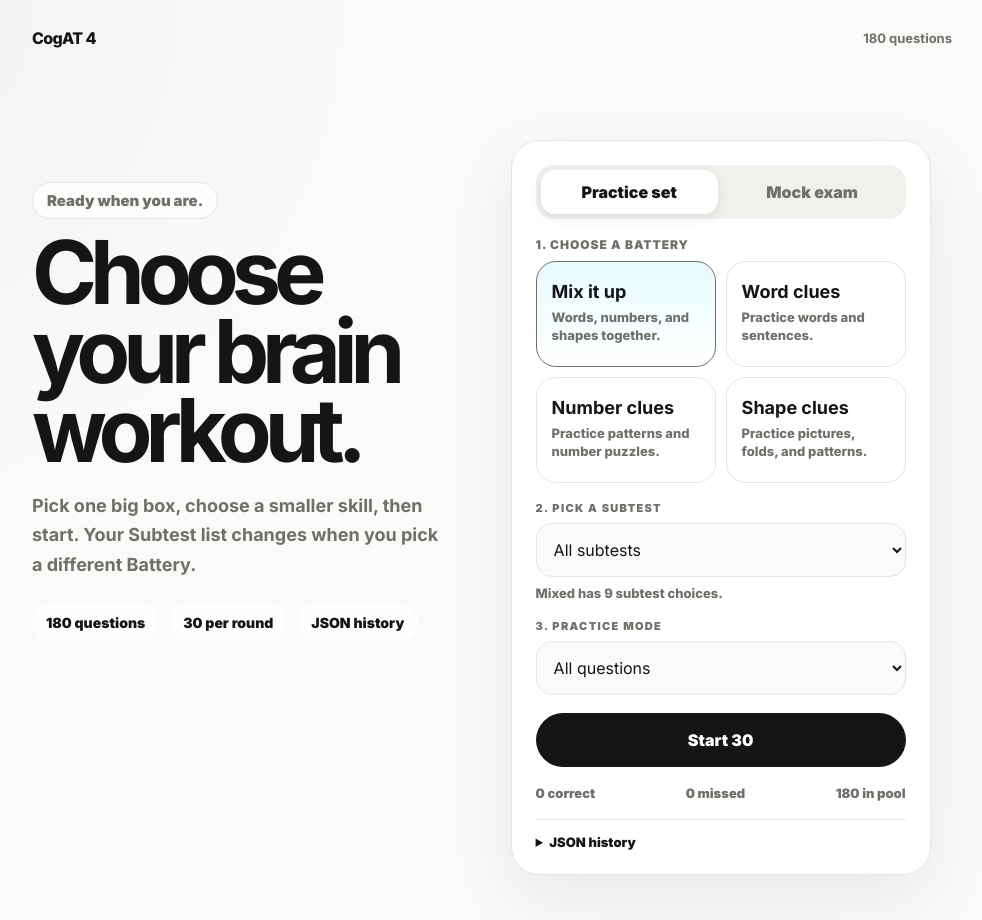
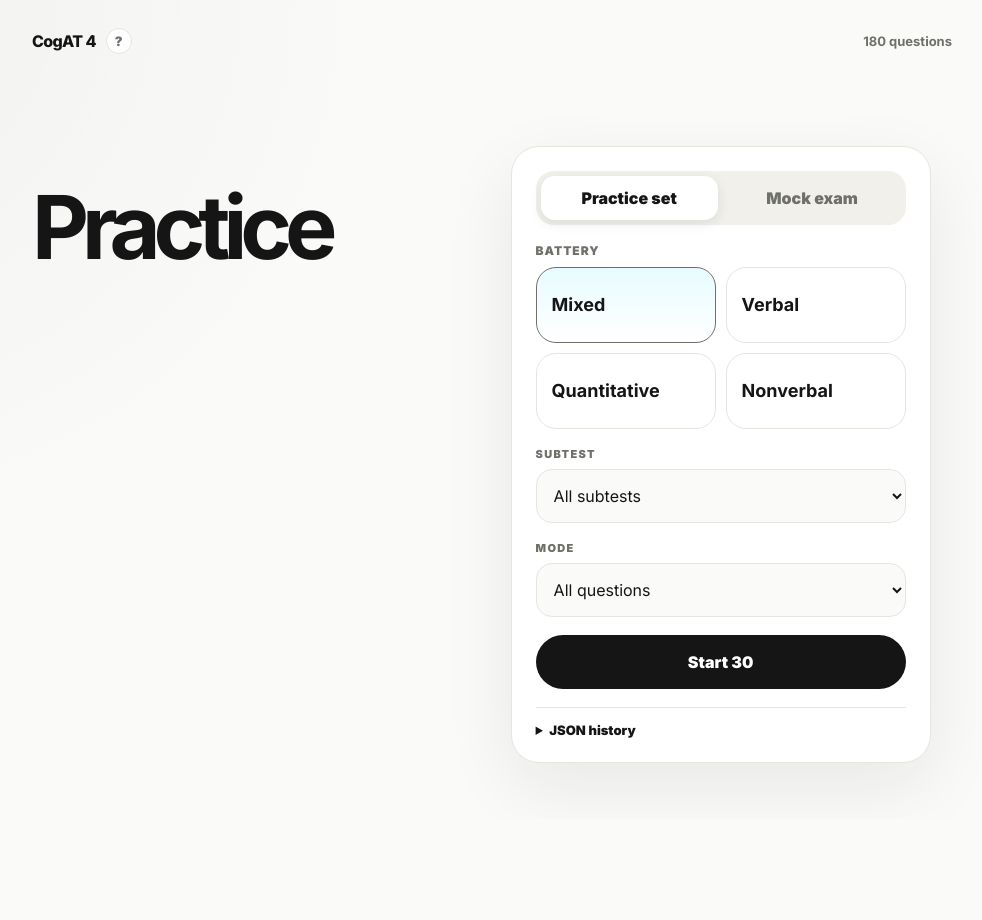
Before and after one commit to marksui/CogAT, a plain HTML site: page index.html in a window 1280 px wide. Shown: the whole page, without its empty margins (148-1130 px from the left). After the commit the page ends 819 px from the top, so only its background shows below. Drawn offline with Linux system fonts and the light colour scheme.

Commit message:
Simplify homepage copy

```diff
--- a/app.js
+++ b/app.js
@@ -16,10 +16,10 @@ const questionSets = {
 };
 
 const batteries = [
-  { key: 'all', label: 'Mixed', kidLabel: 'Mix it up', description: 'Words, numbers, and shapes together.', questions: [...questionSets.verbal, ...questionSets.quantitative, ...questionSets.nonverbal] },
-  { key: 'verbal', label: 'Verbal', kidLabel: 'Word clues', description: 'Practice words and sentences.', questions: questionSets.verbal },
-  { key: 'quantitative', label: 'Quantitative', kidLabel: 'Number clues', description: 'Practice patterns and number puzzles.', questions: questionSets.quantitative },
-  { key: 'nonverbal', label: 'Nonverbal', kidLabel: 'Shape clues', description: 'Practice pictures, folds, and patterns.', questions: questionSets.nonverbal },
+  { key: 'all', label: 'Mixed', kidLabel: 'Mixed', questions: [...questionSets.verbal, ...questionSets.quantitative, ...questionSets.nonverbal] },
+  { key: 'verbal', label: 'Verbal', kidLabel: 'Verbal', questions: questionSets.verbal },
+  { key: 'quantitative', label: 'Quantitative', kidLabel: 'Quantitative', questions: questionSets.quantitative },
+  { key: 'nonverbal', label: 'Nonverbal', kidLabel: 'Nonverbal', questions: questionSets.nonverbal },
 ];
 
 const mockParts = [
@@ -72,7 +72,18 @@ function renderShell(content) {
   app.innerHTML = `
     <main class="app-shell">
       <header class="topbar">
-        <button class="wordmark" type="button" data-home>CogAT 4</button>
+        <div class="brand-row">
+          <button class="wordmark" type="button" data-home>CogAT 4</button>
+          <details class="about-menu">
+            <summary aria-label="About this site">?</summary>
+            <div class="about-card">
+              <b>About</b>
+              <span>Updated July 19, 2026.</span>
+              <span>Designed for Grade 4 CogAT practice.</span>
+              <a href="https://github.com/marksui/CogAT" target="_blank" rel="noopener noreferrer">marksui/CogAT</a>
+            </div>
+          </details>
+        </div>
         <span>${allQuestions.length} questions</span>
       </header>
       ${content}
@@ -91,19 +102,11 @@ function renderShell(content) {
 function renderSetup() {
   const subtests = getSubtests();
   const pool = getPracticePool();
-  const historySummary = getHistorySummary();
 
   renderShell(`
     <section class="setup-grid">
       <div class="hero-copy">
-        <p class="hello-line">Ready when you are.</p>
-        <h1>${state.examType === 'mock' ? 'Try the full mock exam.' : 'Choose your brain workout.'}</h1>
-        <p class="muted">${state.examType === 'mock' ? 'Three short parts. One timer for each part. Take your time, then see your score at the end.' : 'Pick one big box, choose a smaller skill, then start. Your Subtest list changes when you pick a different Battery.'}</p>
-        <div class="home-facts" aria-label="Practice summary">
-          <span>${allQuestions.length} questions</span>
-          <span>${state.examType === 'mock' ? '30 minute mock' : '30 per round'}</span>
-          <span>${state.examType === 'mock' ? '3 timed parts' : 'JSON history'}</span>
-        </div>
+        <h1>${state.examType === 'mock' ? 'Mock exam' : 'Practice'}</h1>
       </div>
 
       <form class="panel controls" id="setup-form">
@@ -114,7 +117,6 @@ function renderSetup() {
 
         ${state.examType === 'mock' ? `
           <div class="mock-preview">
-            <div class="step-label">Three timed parts</div>
             <div class="mock-parts">
               ${mockParts.map((part, index) => `
                 <div class="mock-part">
@@ -126,28 +128,26 @@ function renderSetup() {
           </div>
         ` : `
         <div>
-          <div class="step-label">1. Choose a battery</div>
+          <div class="step-label">Battery</div>
           <div class="battery-grid" aria-label="Battery">
             ${batteries.map((battery) => `
               <button class="battery-card ${battery.key === state.battery ? 'selected' : ''}" type="button" data-battery="${battery.key}">
                 <b>${battery.kidLabel}</b>
-                <span>${battery.description}</span>
               </button>
             `).join('')}
           </div>
         </div>
 
         <label>
-          <span>2. Pick a subtest</span>
+          <span>Subtest</span>
           <select id="subtest">
             <option value="all">All subtests</option>
             ${subtests.map((subtest) => `<option value="${escapeHtml(subtest)}" ${subtest === state.subtest ? 'selected' : ''}>${subtest}</option>`).join('')}
           </select>
-          <small>${batteryMap.get(state.battery).label} has ${subtests.length} subtest choices.</small>
         </label>
 
         <label>
-          <span>3. Practice mode</span>
+          <span>Mode</span>
           <select id="mode">
             <option value="all" ${state.mode === 'all' ? 'selected' : ''}>All questions</option>
             <option value="new" ${state.mode === 'new' ? 'selected' : ''}>New only</option>
@@ -159,11 +159,6 @@ function renderSetup() {
 
         <button class="primary" type="submit" ${state.examType === 'practice' && pool.length === 0 ? 'disabled' : ''}>${state.examType === 'mock' ? 'Start mock exam' : `Start ${Math.min(pool.length, QUESTION_LIMIT)}`}</button>
 
-        <div class="tiny-stats">
-          <span>${state.examType === 'mock' ? '10 questions per part' : `${historySummary.correct} correct`}</span>
-          <span>${state.examType === 'mock' ? '10 minutes per part' : `${historySummary.missed} missed`}</span>
-          <span>${state.examType === 'mock' ? '3 parts' : `${pool.length} in pool`}</span>
-        </div>
 
         <details class="data-box">
           <summary>JSON history</summary>
@@ -173,7 +168,6 @@ function renderSetup() {
             <button class="ghost" type="button" id="clear-history">Clear</button>
             <input id="history-file" type="file" accept="application/json,.json" hidden>
           </div>
-          <p class="microcopy">Use this to move correct/missed history between browsers or devices.</p>
         </details>
 
         ${state.message ? `<p class="message">${escapeHtml(state.message)}</p>` : ''}
@@ -206,7 +200,7 @@ function renderSetup() {
       const selectedBattery = batteryMap.get(button.dataset.battery);
       state.battery = selectedBattery.key;
       state.subtest = 'all';
-      state.message = `${selectedBattery.label} subtests loaded.`;
+      state.message = '';
       render();
     });
   });
--- a/styles.css
+++ b/styles.css
@@ -51,6 +51,13 @@ select {
   font-weight: 700;
 }
 
+.brand-row {
+  position: relative;
+  display: inline-flex;
+  align-items: center;
+  gap: 10px;
+}
+
 .wordmark {
   border: 0;
   background: transparent;
@@ -62,6 +69,57 @@ select {
   letter-spacing: -0.04em;
 }
 
+.about-menu {
+  position: relative;
+}
+
+.about-menu summary {
+  display: grid;
+  width: 26px;
+  height: 26px;
+  place-items: center;
+  border: 1px solid var(--line);
+  border-radius: 50%;
+  background: var(--panel);
+  color: var(--muted);
+  font-size: 13px;
+  font-weight: 900;
+  list-style: none;
+  cursor: pointer;
+}
+
+.about-menu summary::-webkit-details-marker {
+  display: none;
+}
+
+.about-card {
+  position: absolute;
+  z-index: 5;
+  top: 36px;
+  left: 0;
+  display: grid;
+  width: 230px;
+  gap: 7px;
+  border: 1px solid var(--line);
+  border-radius: 16px;
+  background: var(--panel);
+  padding: 14px;
+  box-shadow: var(--shadow);
+  color: var(--muted);
+  font-size: 13px;
+  line-height: 1.35;
+}
+
+.about-card b,
+.about-card a {
+  color: var(--ink);
+}
+
+.about-card a {
+  font-weight: 800;
+  text-decoration: none;
+}
+
 .setup-grid {
   display: grid;
   grid-template-columns: minmax(0, 0.95fr) minmax(340px, 420px);
@@ -71,18 +129,6 @@ select {
 
 .hero-copy {
   padding-top: clamp(10px, 4vw, 42px);
-}
-
-.hello-line {
-  display: inline-flex;
-  margin: 0 0 14px;
-  border: 1px solid var(--line);
-  border-radius: 999px;
-  background: rgba(255, 255, 255, 0.76);
-  padding: 8px 14px;
-  color: var(--muted);
-  font-size: 15px;
-  font-weight: 900;
 }
 
 h1 {
@@ -112,22 +158,6 @@ h2 {
   font-size: 18px;
   line-height: 1.65;
   font-weight: 650;
-}
-
-.home-facts {
-  display: flex;
-  flex-wrap: wrap;
-  gap: 10px;
-  margin-top: 24px;
-}
-
-.home-facts span {
-  border-radius: 999px;
-  background: rgba(255, 255, 255, 0.78);
-  padding: 10px 14px;
-  color: var(--ink);
-  font-size: 14px;
-  font-weight: 900;
 }
 
 .panel {
@@ -236,7 +266,7 @@ h2 {
 }
 
 .battery-card {
-  min-height: 106px;
+  min-height: 76px;
   border: 1px solid var(--line);
   border-radius: 20px;
   background: var(--panel);
@@ -261,15 +291,6 @@ h2 {
   font-family: Inter, Nunito, sans-serif;
   font-size: 18px;
   line-height: 1;
-}
-
-.battery-card span {
-  display: block;
-  margin-top: 8px;
-  color: var(--muted);
-  font-size: 13px;
-  font-weight: 800;
-  line-height: 1.35;
 }
 
 label {
@@ -334,7 +355,6 @@ button:focus-visible {
   color: var(--ink);
 }
 
-.tiny-stats,
 .data-actions,
 .footer-actions,
 .result-actions,
@@ -342,13 +362,6 @@ button:focus-visible {
 .row {
   display: flex;
   align-items: center;
-}
-
-.tiny-stats {
-  justify-content: space-between;
-  color: var(--muted);
-  font-size: 13px;
-  font-weight: 900;
 }
 
 .data-box {
```
